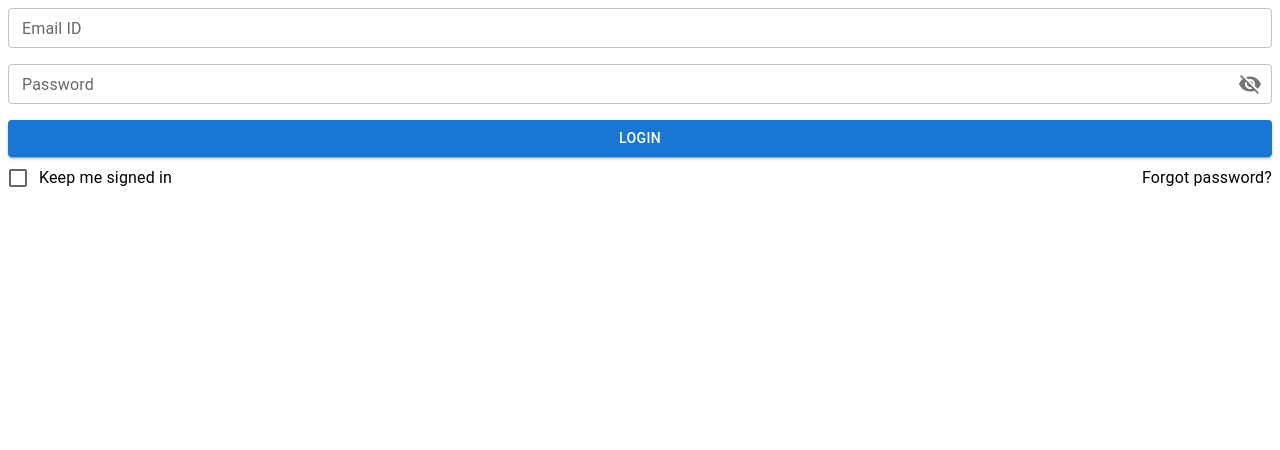
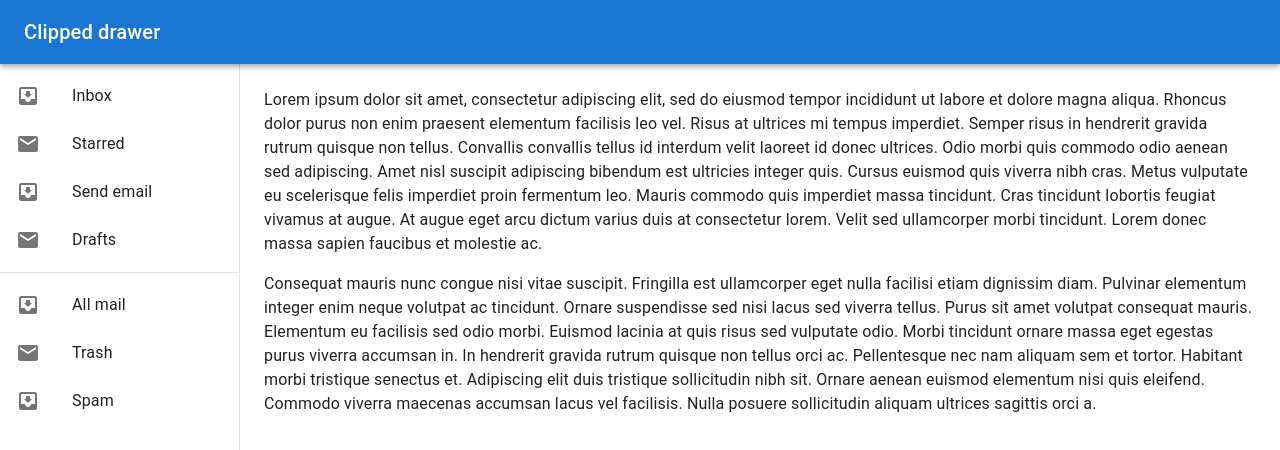
Before and after one commit to qasis-tech/E-Comm-SV-FE, a React (Create React App) app: page / in a window 1280 px wide. Shown: the top 450 px of the page. Built offline with nearby package versions, Linux system fonts and the light colour scheme.

Commit message:
create main container page

```diff
--- a/src/App.js
+++ b/src/App.js
@@ -1,13 +1,15 @@
 // import Home from "./pages/homePage";
 // import ProductDetails from "./pages/productDetais";
-import Login from "./pages/loginPage";
+//import Login from "./pages/loginPage";
+import MainContainer from "./pages/mainContainer";
 
 function App() {
   return (
     <div>
       {/* <Home /> */}
       {/* <ProductDetails /> */}
-      <Login />
+      {/* <Login /> */}
+      <MainContainer/>
     </div>
   );
 }
--- /dev/null
+++ b/src/pages/mainContainer.js
@@ -0,0 +1,100 @@
+import Box from '@mui/material/Box';
+import Drawer from '@mui/material/Drawer';
+import AppBar from '@mui/material/AppBar';
+import CssBaseline from '@mui/material/CssBaseline';
+import Toolbar from '@mui/material/Toolbar';
+import List from '@mui/material/List';
+import Typography from '@mui/material/Typography';
+import Divider from '@mui/material/Divider';
+import ListItem from '@mui/material/ListItem';
+import ListItemButton from '@mui/material/ListItemButton';
+import ListItemIcon from '@mui/material/ListItemIcon';
+import ListItemText from '@mui/material/ListItemText';
+import InboxIcon from '@mui/icons-material/MoveToInbox';
+import MailIcon from '@mui/icons-material/Mail';
+
+const drawerWidth = 240;
+
+function MainContainerPage() {
+    return (
+        <Box sx={{ display: 'flex' }}>
+        <CssBaseline />
+        <AppBar position="fixed" sx={{ zIndex: (theme) => theme.zIndex.drawer + 1 }}>
+          <Toolbar>
+            <Typography variant="h6" noWrap component="div">
+              Clipped drawer
+            </Typography>
+          </Toolbar>
+        </AppBar>
+        <Drawer
+          variant="permanent"
+          sx={{
+            width: drawerWidth,
+            flexShrink: 0,
+            [`& .MuiDrawer-paper`]: { width: drawerWidth, boxSizing: 'border-box' },
+          }}
+        >
+          <Toolbar />
+          <Box sx={{ overflow: 'auto' }}>
+            <List>
+              {['Inbox', 'Starred', 'Send email', 'Drafts'].map((text, index) => (
+                <ListItem key={text} disablePadding>
+                  <ListItemButton>
+                    <ListItemIcon>
+                      {index % 2 === 0 ? <InboxIcon /> : <MailIcon />}
+                    </ListItemIcon>
+                    <ListItemText primary={text} />
+                  </ListItemButton>
+                </ListItem>
+              ))}
+            </List>
+            <Divider />
+            <List>
+              {['All mail', 'Trash', 'Spam'].map((text, index) => (
+                <ListItem key={text} disablePadding>
+                  <ListItemButton>
+                    <ListItemIcon>
+                      {index % 2 === 0 ? <InboxIcon /> : <MailIcon />}
+                    </ListItemIcon>
+                    <ListItemText primary={text} />
+                  </ListItemButton>
+                </ListItem>
+              ))}
+            </List>
+          </Box>
+        </Drawer>
+        <Box component="main" sx={{ flexGrow: 1, p: 3 }}>
+          <Toolbar />
+          <Typography paragraph>
+            Lorem ipsum dolor sit amet, consectetur adipiscing elit, sed do eiusmod
+            tempor incididunt ut labore et dolore magna aliqua. Rhoncus dolor purus non
+            enim praesent elementum facilisis leo vel. Risus at ultrices mi tempus
+            imperdiet. Semper risus in hendrerit gravida rutrum quisque non tellus.
+            Convallis convallis tellus id interdum velit laoreet id donec ultrices.
+            Odio morbi quis commodo odio aenean sed adipiscing. Amet nisl suscipit
+            adipiscing bibendum est ultricies integer quis. Cursus euismod quis viverra
+            nibh cras. Metus vulputate eu scelerisque felis imperdiet proin fermentum
+            leo. Mauris commodo quis imperdiet massa tincidunt. Cras tincidunt lobortis
+            feugiat vivamus at augue. At augue eget arcu dictum varius duis at
+            consectetur lorem. Velit sed ullamcorper morbi tincidunt. Lorem donec massa
+            sapien faucibus et molestie ac.
+          </Typography>
+          <Typography paragraph>
+            Consequat mauris nunc congue nisi vitae suscipit. Fringilla est ullamcorper
+            eget nulla facilisi etiam dignissim diam. Pulvinar elementum integer enim
+            neque volutpat ac tincidunt. Ornare suspendisse sed nisi lacus sed viverra
+            tellus. Purus sit amet volutpat consequat mauris. Elementum eu facilisis
+            sed odio morbi. Euismod lacinia at quis risus sed vulputate odio. Morbi
+            tincidunt ornare massa eget egestas purus viverra accumsan in. In hendrerit
+            gravida rutrum quisque non tellus orci ac. Pellentesque nec nam aliquam sem
+            et tortor. Habitant morbi tristique senectus et. Adipiscing elit duis
+            tristique sollicitudin nibh sit. Ornare aenean euismod elementum nisi quis
+            eleifend. Commodo viverra maecenas accumsan lacus vel facilisis. Nulla
+            posuere sollicitudin aliquam ultrices sagittis orci a.
+          </Typography>
+        </Box>
+      </Box>
+    );
+  }
+
+  export default MainContainerPage;
```
